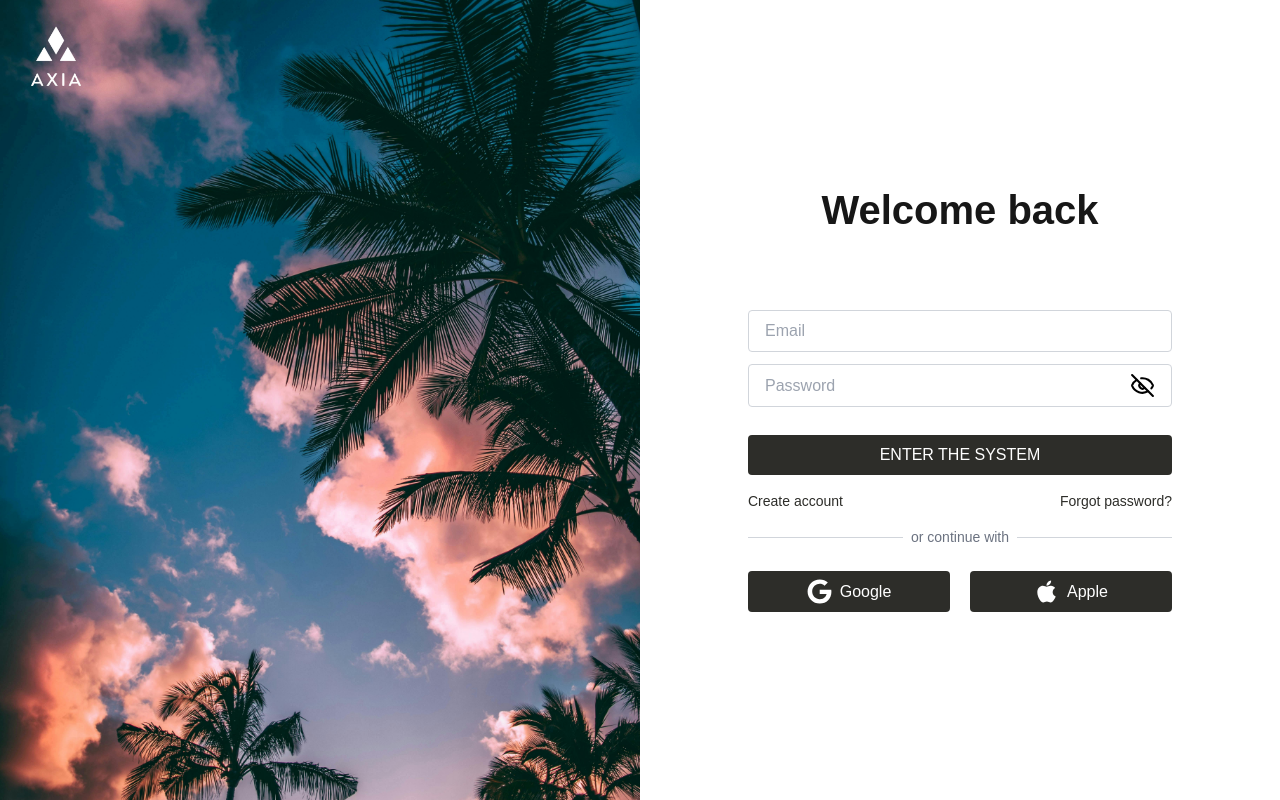
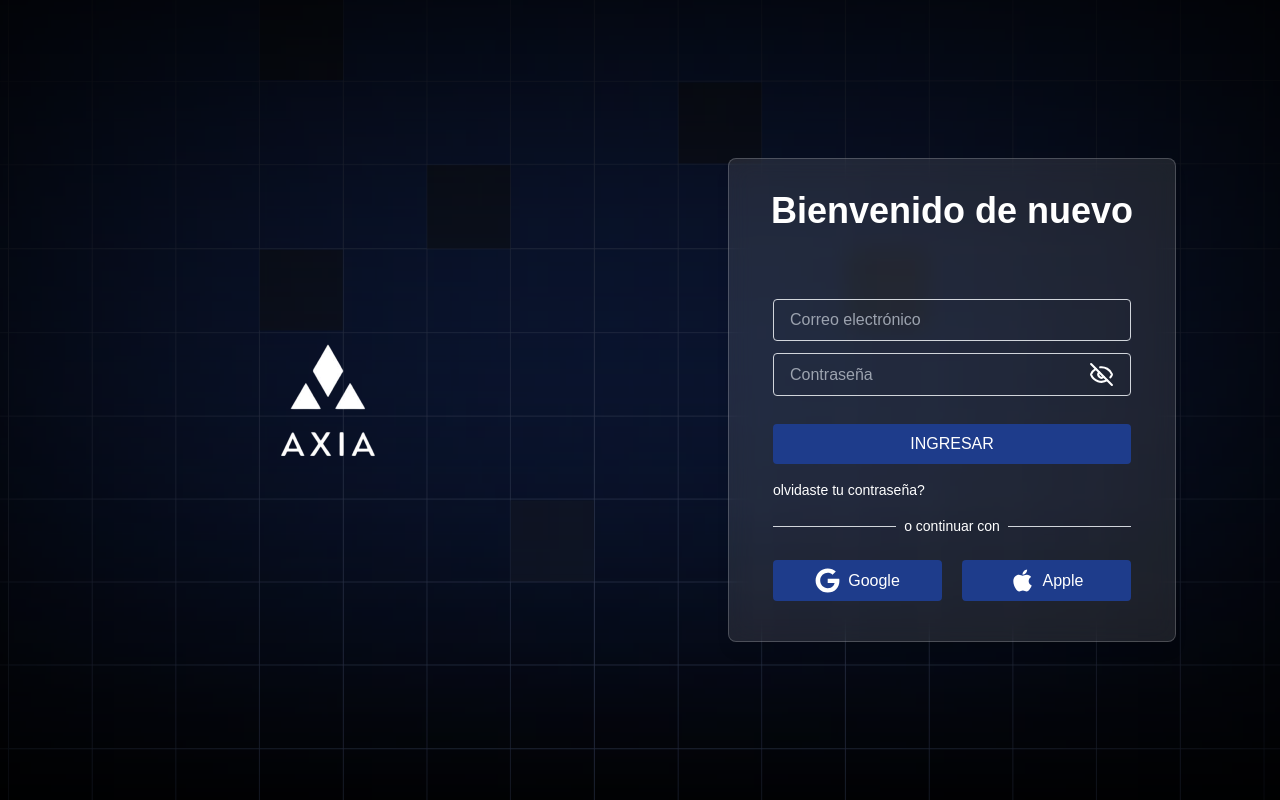
Before and after one commit to Santijar05/Axia_Invoice, a Next.js app: page /login in a window 1280 px wide. Built offline with nearby package versions, Linux system fonts and the light colour scheme.

Commit message:
feat: update all the style of login

```diff
--- a/components/atoms/Input.tsx
+++ b/components/atoms/Input.tsx
@@ -22,7 +22,7 @@ const Input = forwardRef<HTMLInputElement, InputProps>(
           ref={ref}
           type={type === "password" ? (showPassword ? "text" : "password") : type}
           placeholder={placeholder}
-          className={`flex-1 outline-none bg-transparent text-black w-full ${
+          className={`flex-1 outline-none bg-transparent text-white w-full ${
             disable ? "input-disable text-gray-500" : ""
           }`}
           disabled={disable}
@@ -36,9 +36,9 @@ const Input = forwardRef<HTMLInputElement, InputProps>(
             className="text-gray-500 ml-2"
           >
             {showPassword ? (
-              <Eye color="black" size={25} />
+              <Eye color="white" size={25} />
             ) : (
-              <EyeOff color="black" size={25} />
+              <EyeOff color="white" size={25} />
             )}
           </button>
         )}
--- a/modules/auth/login/LoginBox.tsx
+++ b/modules/auth/login/LoginBox.tsx
@@ -3,8 +3,8 @@ import LoginForm from "./LoginForm";
 
 const LoginBox: React.FC = () => {
     return (
-        <div className="flex flex-col items-center w-full max-w-md ">
-            <h1 className="font-bold" style={{ marginBottom: '5%', fontSize: '250%' }}>Welcome back</h1>
+        <div className="flex flex-col items-center w-full max-w-md p-8 rounded-lg shadow-lg bg-white/10 backdrop-blur-md border border-white/20">
+            <h1 className="font-bold text-white mb-5 text-4xl">Bienvenido de nuevo</h1>
             <LoginForm />
         </div>
     );
--- a/modules/auth/login/LoginForm.tsx
+++ b/modules/auth/login/LoginForm.tsx
@@ -69,7 +69,7 @@ const LoginForm: React.FC = () => {
       >
         <div className="w-full mb-3">
           <Input
-            placeholder="Email"
+            placeholder="Correo electrónico"
             {...register("email")}
           />
           {errors.email && <p className="text-red-500 text-sm">{errors.email.message}</p>}
@@ -77,7 +77,7 @@ const LoginForm: React.FC = () => {
 
         <div className="w-full mb-7">
           <Input
-            placeholder="Password"
+            placeholder="Contraseña"
             type="password"
             {...register("password")}
           />
@@ -92,8 +92,8 @@ const LoginForm: React.FC = () => {
 
         <div className="w-full">
           <CustomButton
-            text={loading ? "Loading..." : "ENTER THE SYSTEM"}
-            style="w-full text-white bg-secondary"
+            text={loading ? "Loading..." : "INGRESAR"}
+            style="w-full text-white bg-homePrimary"
             typeButton='submit'
             disabled={loading}
           />
@@ -101,14 +101,13 @@ const LoginForm: React.FC = () => {
       </form>
 
       <div className="w-full items-center pl-3 pr-3">
-        <div className="flex justify-between w-full text-sm text-secondary mt-2">
-          <Link href="/register">Create account</Link>
-          <a href="#">Forgot password?</a>
+        <div className="flex justify-between w-full text-sm text-white mt-2">
+          <Link href="/register">olvidaste tu contraseña?</Link>
         </div>
 
         <div className="relative flex items-center w-full my-4">
           <span className="flex-grow border-t border-gray-300"></span>
-          <span className="px-2 text-gray-500 text-sm">or continue with</span>
+          <span className="px-2 text-white text-sm">o continuar con</span>
           <span className="flex-grow border-t border-gray-300"></span>
         </div>
 
@@ -116,7 +115,7 @@ const LoginForm: React.FC = () => {
           <CustomButton
             text="Google"
             icon={GoogleIcon}
-            style="w-11/12 text-white bg-secondary"
+            style="w-11/12 text-white bg-homePrimary"
             onClickButton={() => {}}
             typeButton="button"
           />
@@ -124,7 +123,7 @@ const LoginForm: React.FC = () => {
           <CustomButton
             text="Apple"
             icon={AppleIcon}
-            style="w-11/12 text-white bg-secondary"
+            style="w-11/12 text-white bg-homePrimary"
             onClickButton={() => {}}
             typeButton="button"
           />
--- a/modules/auth/login/ScreenLogin.tsx
+++ b/modules/auth/login/ScreenLogin.tsx
@@ -1,32 +1,22 @@
 import React from "react";
 import Image from 'next/image';
-
 import LoginBox from "./LoginBox";
 
 const ScreenLogin: React.FC = () => {
   return (
-    <div className="min-h-screen w-full flex bg-white">
     <div
-        className="flex-1 relative"
-        style={{
-          backgroundImage: `url('/Images/uno.jpg')`,
-          backgroundSize: 'cover',
-          backgroundPosition: 'center',
-          backgroundRepeat: 'no-repeat',
-        }}
+      className="min-h-screen w-full flex flex-row items-center justify-between p-4"
+      style={{ backgroundImage: "url('/Images/fondoheroo.png')", backgroundSize: "cover", backgroundPosition: "center", backgroundRepeat: "no-repeat" }}
     >
-        <div className="absolute top-4 left-4 w-12 sm:w-16 md:w-20">
+      <div className="flex-1 flex justify-center items-center">
         <Image
           src="/Images/logo_blanco.png"
           alt="Logo"
-            width={80}
+          width={150}
           height={80}
-            className="w-full"
         />
       </div>
-      </div>
-
-      <div className="flex-1 flex justify-center items-center bg-white">
+      <div className="flex-1 flex justify-center items-center ">
         <LoginBox />
       </div>
     </div>
```
Also changed, not shown: middleware.ts (+4 -8 lines). Lines whose indentation alone changed are shown as unchanged.
